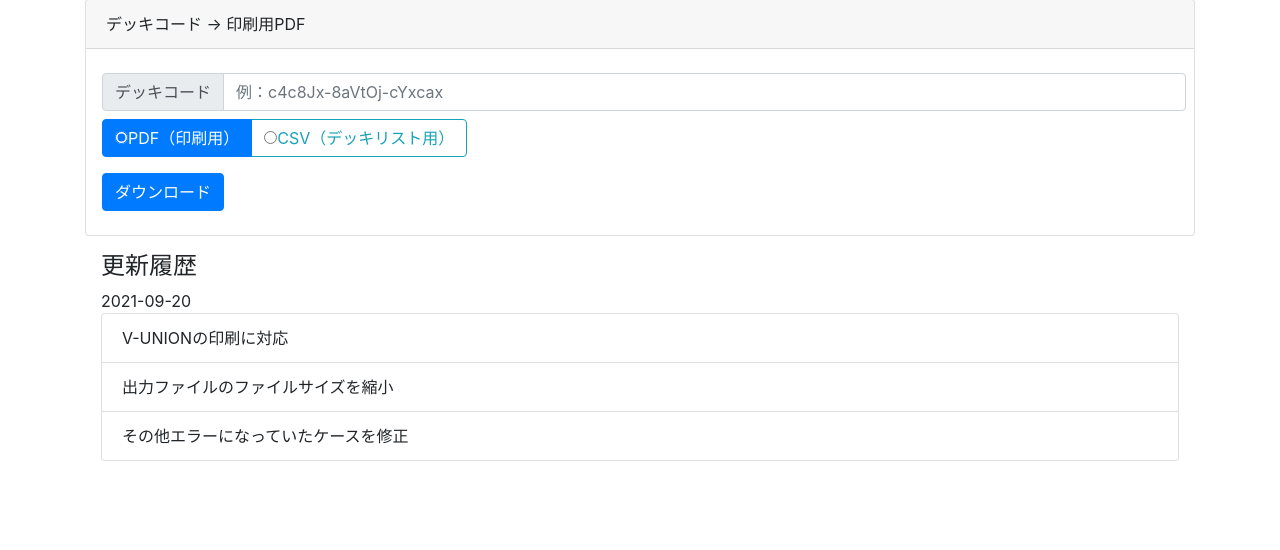
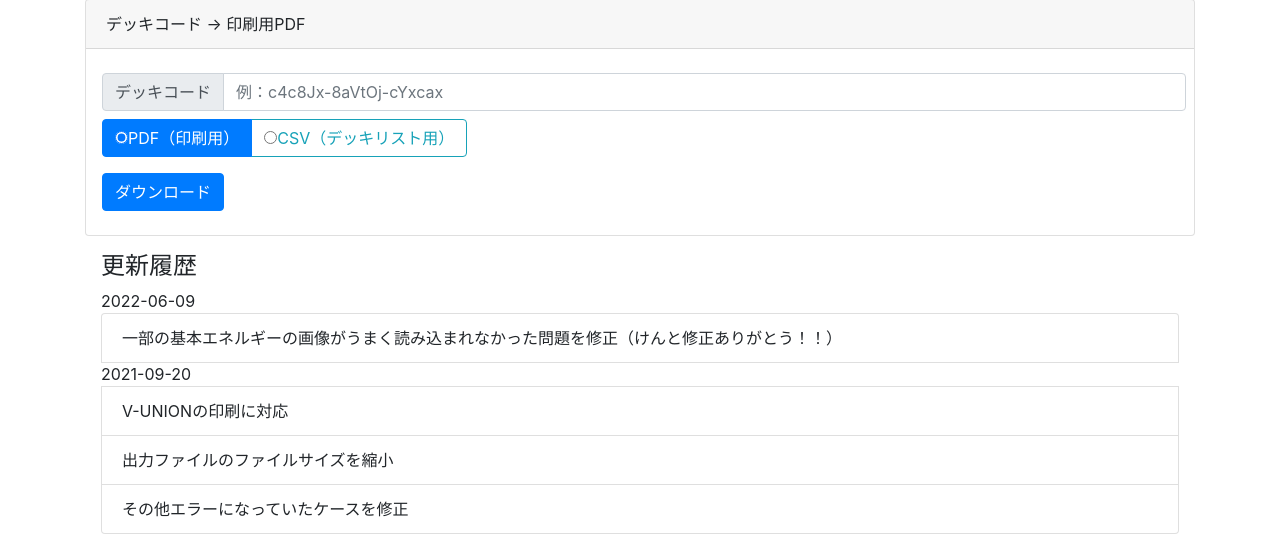
Before and after one commit to PokemonCardInCastle/PTCG2win, a Django app: page /proxy_maker/ in a window 1280 px wide. Shown: the part 254-804 px from the top of the page. Before the commit the page ends 715 px from the top, so only its background shows below. Run offline with Django 3.2, Linux system fonts and the light colour scheme; some libraries are stand-ins or nearby versions.

Commit message:
chore: 更新履歴に追記

```diff
--- a/decks/templates/decks/proxy_maker.html
+++ b/decks/templates/decks/proxy_maker.html
@@ -54,6 +54,10 @@
     <div class="mx-3">
         <h4 class="mt-3 mb-2">更新履歴</h4>
         <ul class="list-group">
+            2022-06-09
+            <li class="list-group-item">
+                一部の基本エネルギーの画像がうまく読み込まれなかった問題を修正（けんと修正ありがとう！！）
+            </li>
             2021-09-20
             <li class="list-group-item">
                 V-UNIONの印刷に対応
```
Also changed, not shown: 1 other file.
